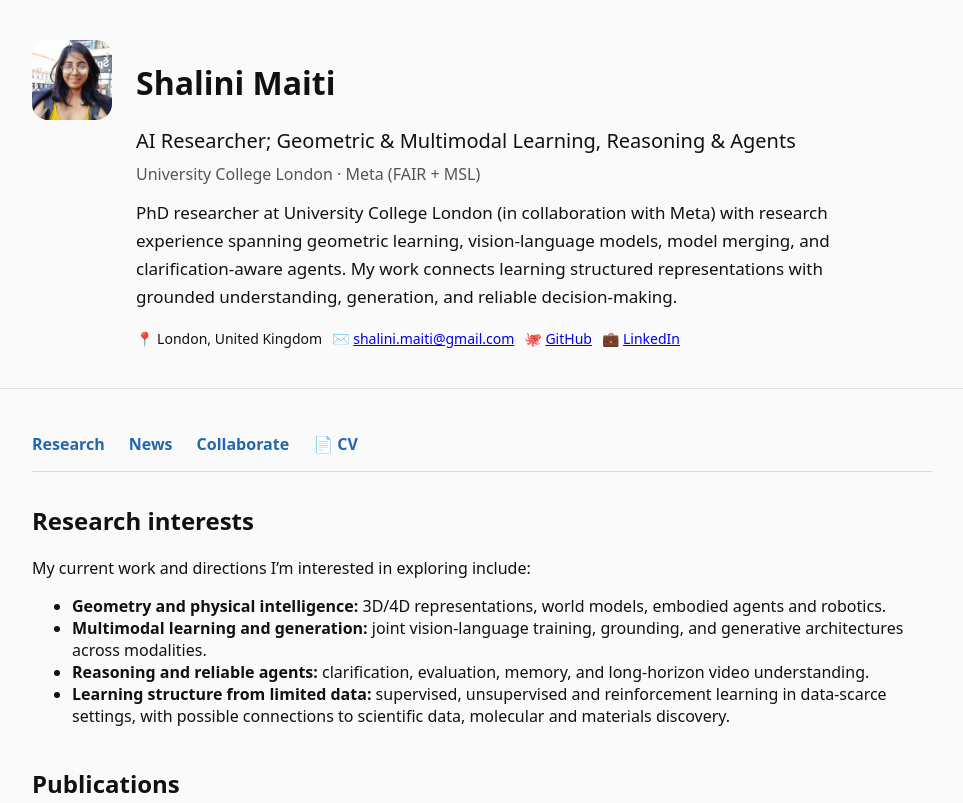
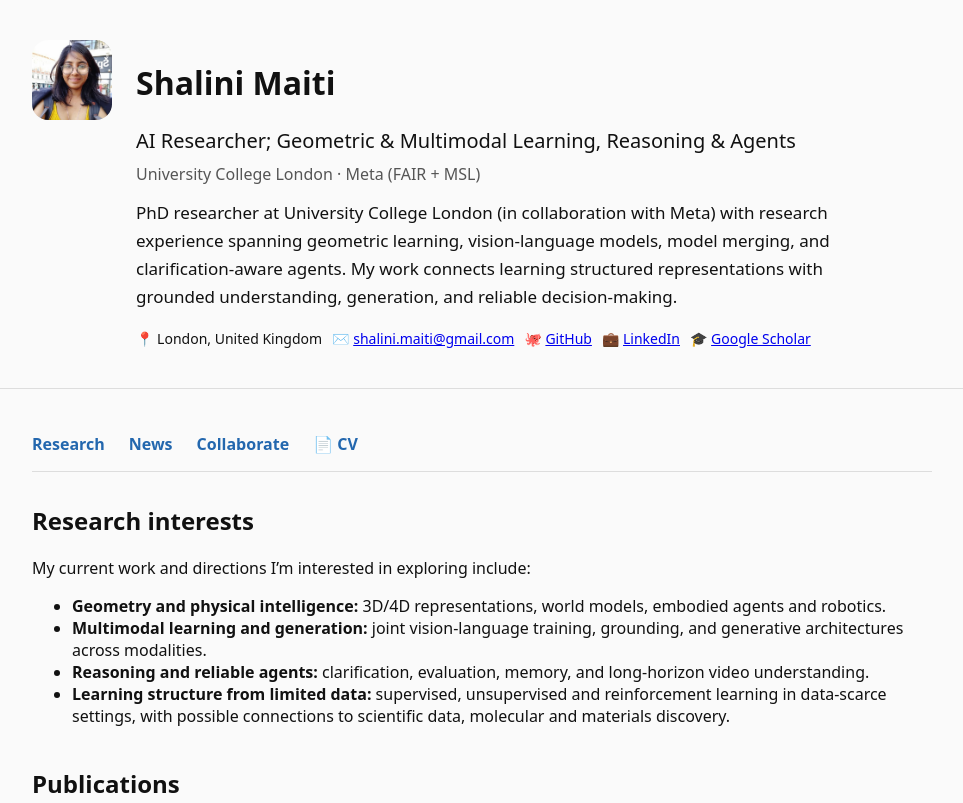
Before and after one commit to shalini-maiti/about_me.github.io, a plain HTML site: page index.html in a window 1280 px wide. Shown: the top 803 px of the page, without its empty margins (158-1121 px from the left). Drawn offline with Linux system fonts and the light colour scheme.

Commit message:
added google scholar, updated meta description.

```diff
--- a/index.html
+++ b/index.html
@@ -4,7 +4,7 @@
     <meta charset="utf-8" />
     <meta name="viewport" content="width=device-width, initial-scale=1" />
     <title>Shalini Maiti — Research CV</title>
-    <meta name="description" content="PhD at Meta Superintelligence Labs & University College London — 3D Computer Vision and Language Models">
+    <meta name="description" content="Shalini Maiti — AI researcher working on geometric and multimodal learning, reasoning and agents. Publications, research interests and collaboration meeting requests.">
     <link rel="stylesheet" href="style.css">
     <script defer src="app.js"></script>
   </head>
@@ -40,6 +40,7 @@
             <li>✉️ <a href="mailto:shalini.maiti@gmail.com">shalini.maiti@gmail.com</a></li>
             <li>🐙 <a href="https://github.com/shalini-maiti" target="_blank">GitHub</a></li>
             <li>💼 <a href="https://www.linkedin.com/in/shalini-maiti-a76a2b86/" target="_blank">LinkedIn</a></li>
+            <li>🎓 <a href="https://scholar.google.com/citations?user=QOIXZcIAAAAJ" target="_blank" rel="noopener noreferrer">Google Scholar</a></li>
           </ul>
         </div>
       </div>
```
